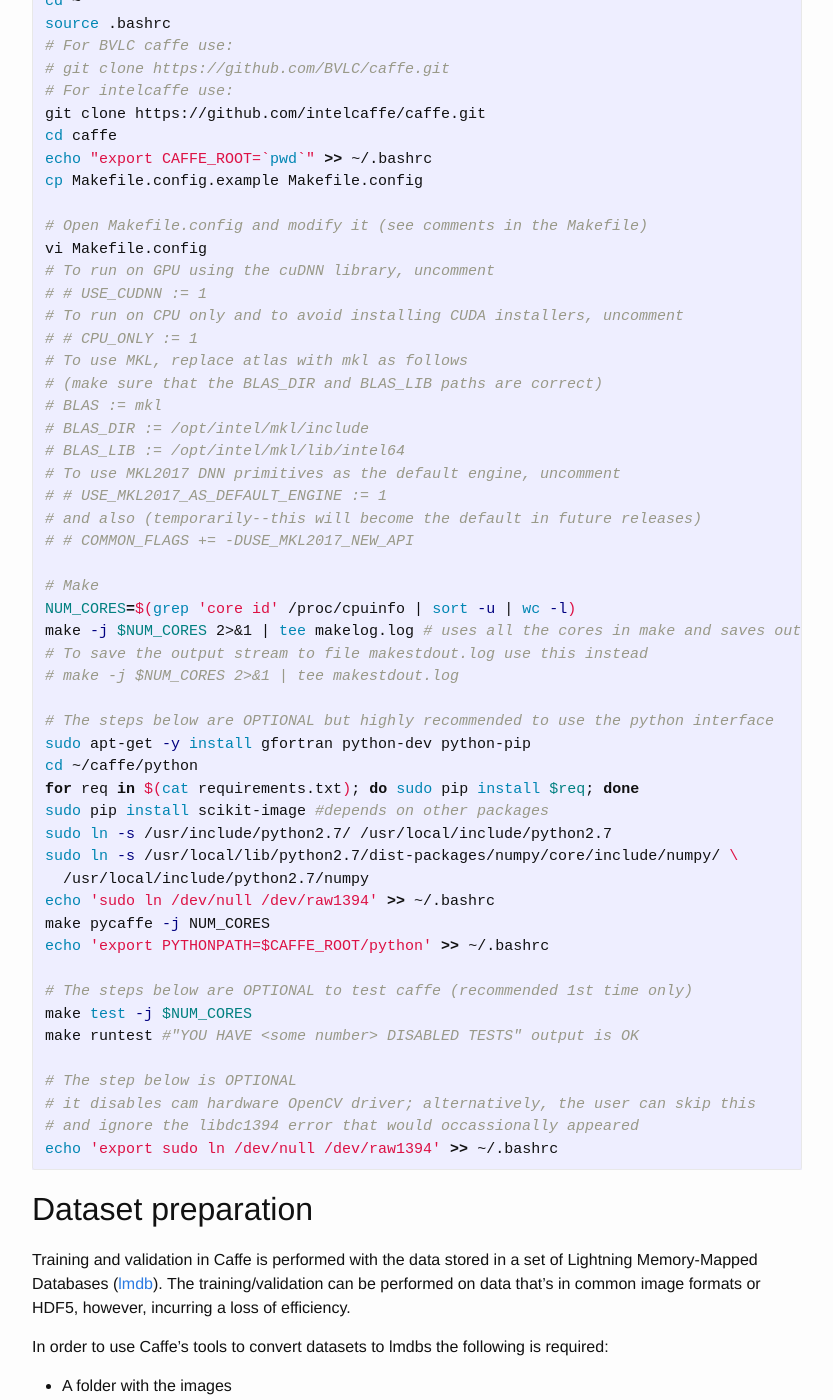
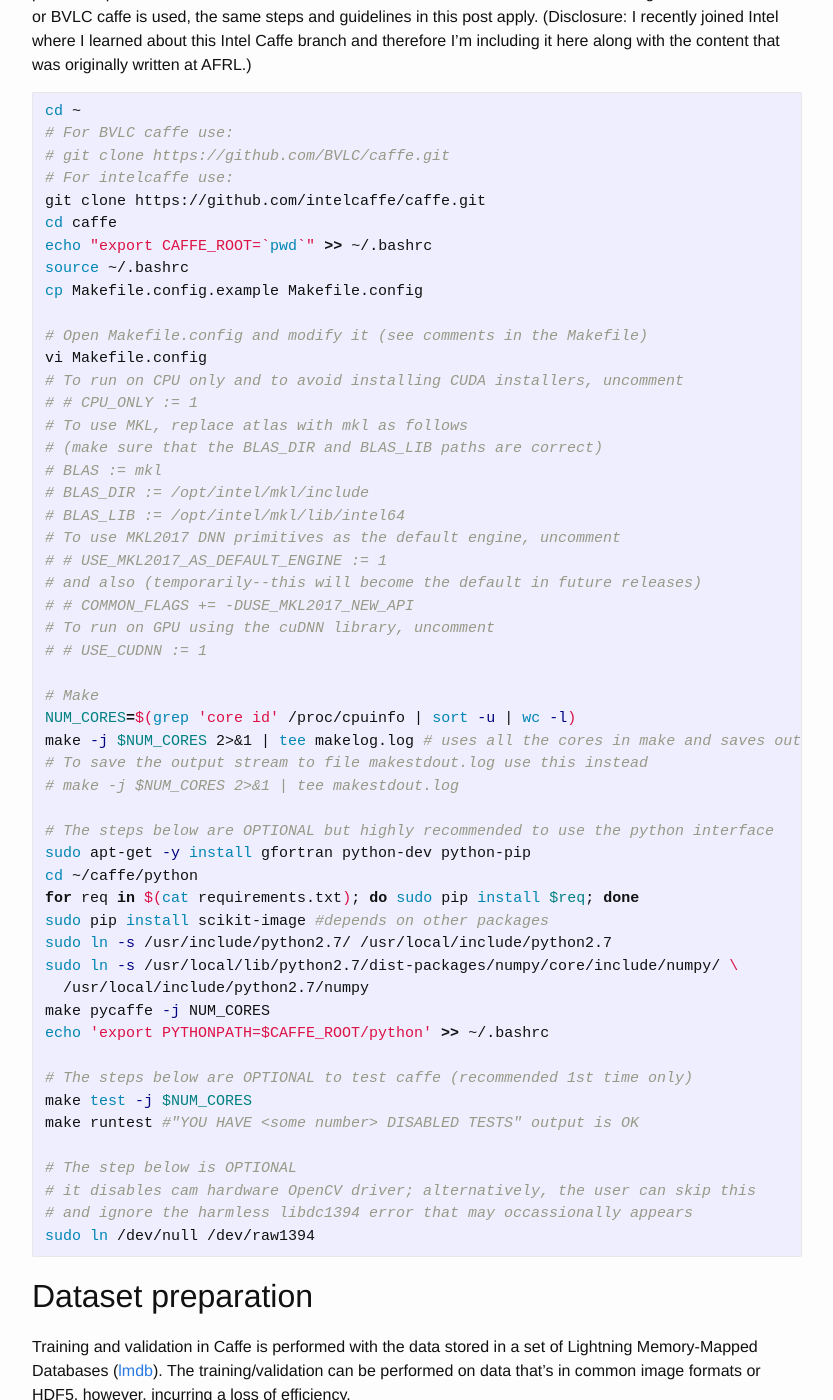
Before and after one commit to RodriguezAndres/RodriguezAndres.github.io, a Jekyll site: the page built from _posts/2016-04-28-caffe.markdown, in a window 1280 px wide and 1400 px high, scrolled down 3116 px. Shown: the whole window, without its empty margins (223-1056 px from the left). Built offline with Jekyll 4.4.1, drawn with Linux system fonts in a browser that asks for light colours; formulas are drawn with MathJax 3; comment, search, counter and statistics services are not loaded; some of the changed text lies outside the part shown.

Commit message:
adding minor details to blog

```diff
--- a/_posts/2016-04-28-caffe.markdown
+++ b/_posts/2016-04-28-caffe.markdown
@@ -145,7 +149,6 @@ sudo pip install scikit-image #depends on other packages
 sudo ln -s /usr/include/python2.7/ /usr/local/include/python2.7
 sudo ln -s /usr/local/lib/python2.7/dist-packages/numpy/core/include/numpy/ \
   /usr/local/include/python2.7/numpy
-echo 'sudo ln /dev/null /dev/raw1394' >> ~/.bashrc
 make pycaffe -j NUM_CORES
 echo 'export PYTHONPATH=$CAFFE_ROOT/python' >> ~/.bashrc
 
@@ -155,8 +158,8 @@ make runtest #"YOU HAVE <some number> DISABLED TESTS" output is OK
 
 # The step below is OPTIONAL
 # it disables cam hardware OpenCV driver; alternatively, the user can skip this
-# and ignore the libdc1394 error that would occassionally appeared
-echo 'export sudo ln /dev/null /dev/raw1394' >> ~/.bashrc
+# and ignore the harmless libdc1394 error that may occassionally appears
+sudo ln /dev/null /dev/raw1394
 ~~~
 
 ## Dataset preparation
@@ -1052,7 +1055,7 @@ python average_precision.py
 If using Nvidia GPUs, the appropriate driver's need to be installed. The following steps are based on [this](http://tleyden.github.io/blog/2014/10/25/cuda-6-dot-5-on-aws-gpu-instance-running-ubuntu-14-dot-04/) blog. Note that two reboots are required. After following these steps, installation can continue using the steps [above](http://rodriguezandres.github.io/2016/04/28/caffe/#installation) ignoring the installation of Nvidia drivers in those steps.
 
 ~~~ bash
-sudo apt-get install -y linux-image-extra-virtual
+sudo apt-get install -y linux-image-extra-virtual &&
 sudo reboot
 # after reboot, disable nouveau
 echo 'blacklist nouveau' | sudo tee -a /etc/modprobe.d/blacklist-nouveau.conf
@@ -1065,7 +1068,7 @@ echo options nouveau modeset=0 | sudo tee -a /etc/modprobe.d/nouveau-kms.conf
 sudo update-initramfs -u
 sudo reboot
 # get Kernel source
-sudo apt-get install -y linux-source
+sudo apt-get install -y linux-source &&
 sudo apt-get install -y linux-headers-$(uname -r)
 # Download the latests drivers from http://www.nvidia.com/Download/index.aspx
 # (as of May 11, 2016 for the g2 instances with GRID K520 GPUs use the version below)
@@ -1073,7 +1076,7 @@ DRIVER_VERSION=361.42 # update this line with the latests driver from link above
 NVIDIA_DRIVERS=NVIDIA-Linux-x86_64-$DRIVER_VERSION.run
 wget http://us.download.nvidia.com/XFree86/Linux-x86_64/$DRIVER_VERSION/$NVIDIA_DRIVERS
 chmod +x $NVIDIA_DRIVERS
-sudo ./$NVIDIA_DRIVERS
+sudo ./$NVIDIA_DRIVERS # some warnings may appear
 ~~~
 
 <h4>Mounting a volume to an EC2 instance</h4>
```
Also changed, not shown: other parts of _posts/2016-04-28-caffe.markdown (+19 -15 lines).
